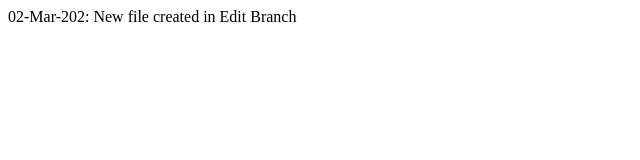
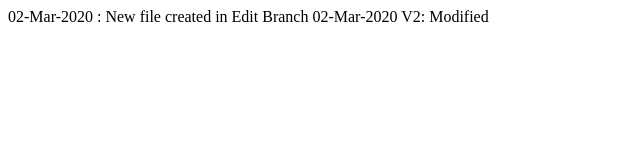
Before and after one commit to gkarampu/hello, a plain HTML site: page index.html in a window 1280 px wide. Shown: the whole page, without its empty margins (0-640 px from the left). Drawn offline with Linux system fonts and the light colour scheme.

Commit message:
Updating Index.html
V2 Modifications

```diff
--- a/index.html
+++ b/index.html
@@ -1,5 +1,6 @@
 <html>
 <Body>
-02-Mar-202: New file created in Edit Branch
+02-Mar-2020 : New file created in Edit Branch
+02-Mar-2020 V2: Modified
 </body>
 </html>
```
